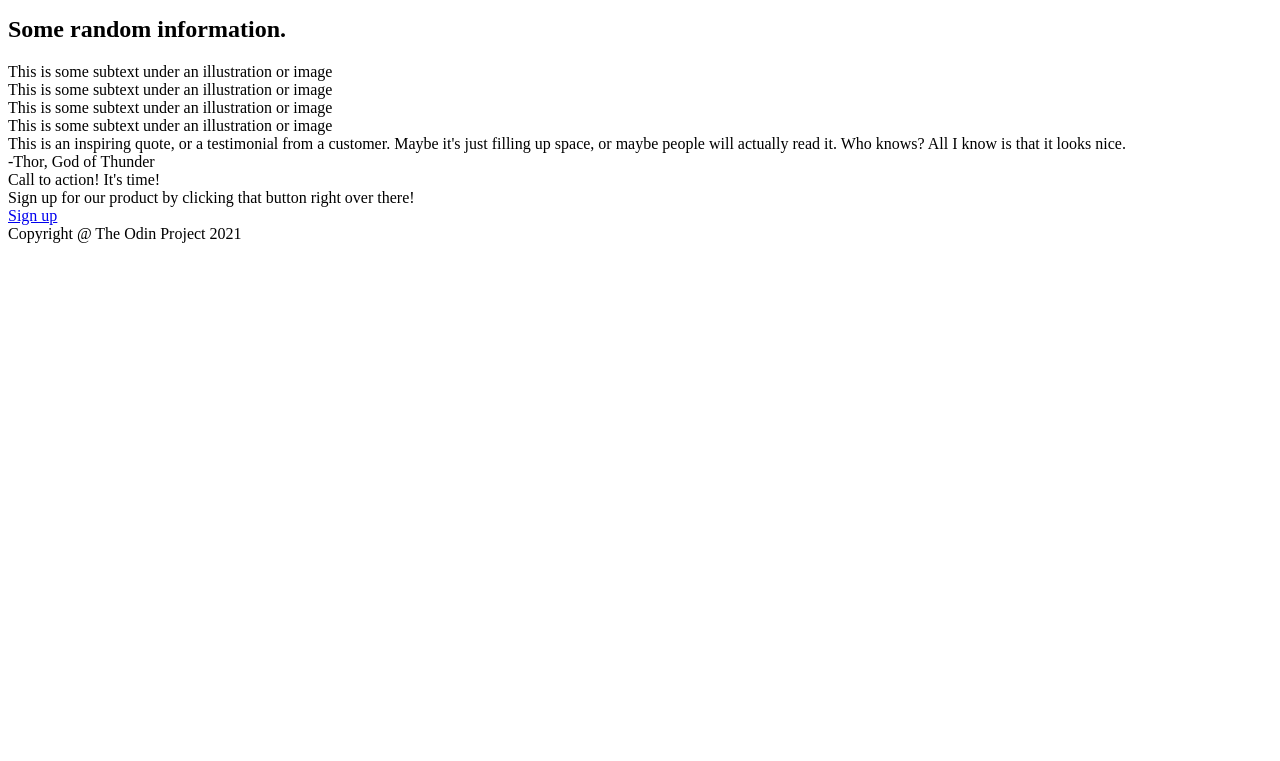
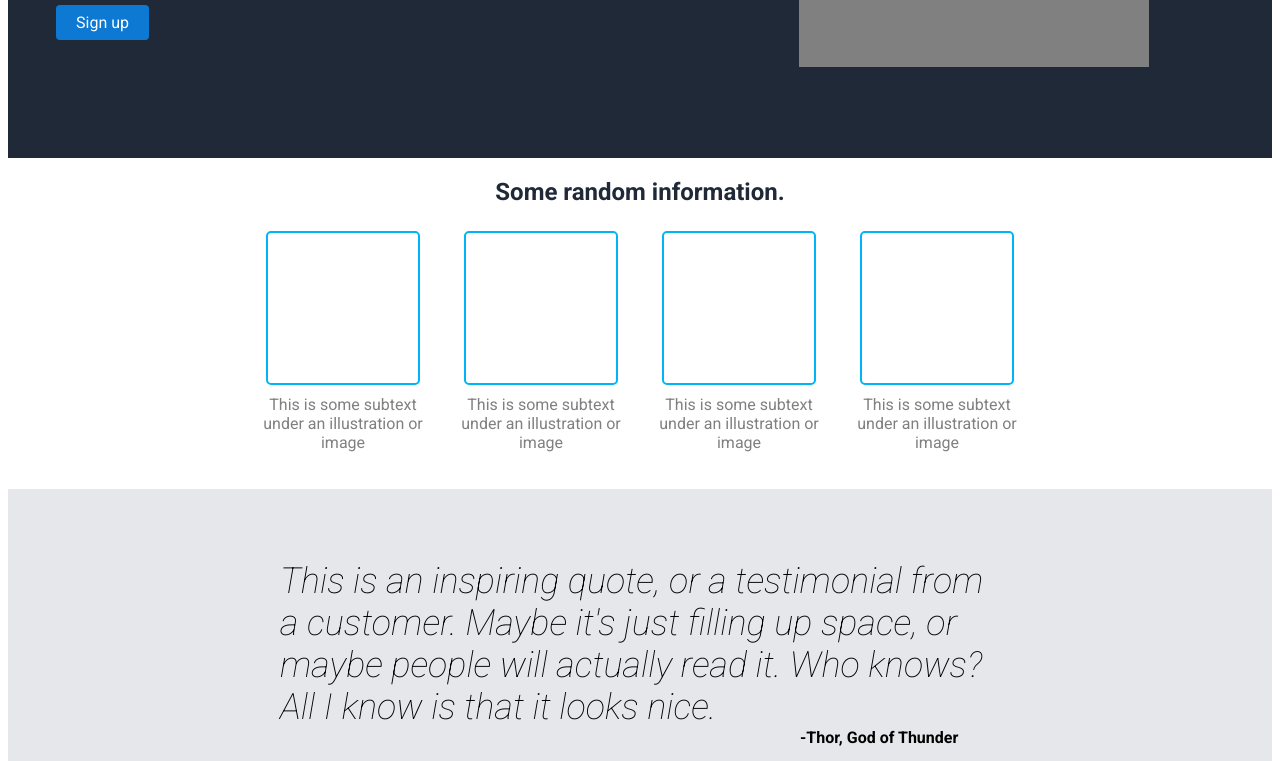
Before and after one commit to PhEtzlinger1/final_flex, a plain HTML site: page index.html in a window 1280 px wide. Shown: the part 258-1019 px from the top of the page. Before the commit the page ends 800 px from the top, so only its background shows below. Drawn offline with Linux system fonts and the light colour scheme; the site is published under a folder, as on GitHub Pages, so addresses that start at the root find nothing.

Commit message:
Changing links in index.html to relative links to be supported with Github pages

```diff
--- a/index.html
+++ b/index.html
@@ -5,7 +5,7 @@
     <meta name="viewport" content="width=device-width, initial-scale=1.0">
     <title>Final Flex</title>
     <link rel="icon" type="image/x-icon" href="/img/yuyu_yellow_52-50.jpg">
-    <link rel="stylesheet" href="/styles.css">
+    <link rel="stylesheet" href="styles.css">
 
 </head>
 <body>
--- a/styles.css
+++ b/styles.css
@@ -1,6 +1,12 @@
 
 @import url('https://fonts.googleapis.com/css2?family=Roboto:ital,wght@0,100..900;1,100..900&display=swap');
 
+
+/* latest info: mainly worked on the section 3 & 4 but couldn't finish them properly:
+
+Section 3: class ".author" doesn't stay at position where I want it to be when browswer-window is adjusted (eg. shrinked)
+Section 4: Shrinking the browser window leads to overlapping of flexbox class with Section 3 & Footer.
+*/
 
 body {
 
```
